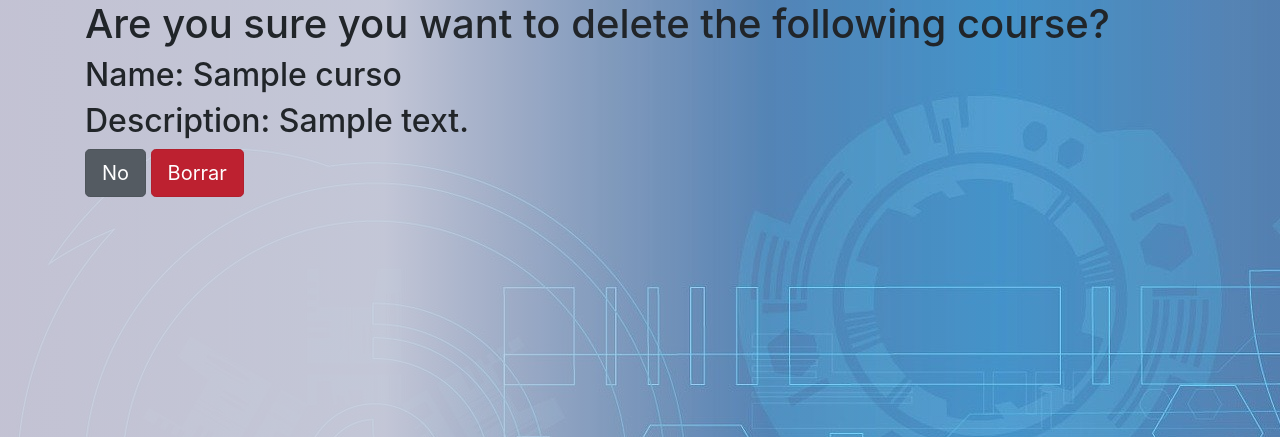
After one commit to egrilli/cursos, a Django app: page /course/1 in a window 1280 px wide. The commit adds this page. Shown: the top 437 px of the page. Run offline with Django 3.2, Linux system fonts and the light colour scheme; tables that the repository leaves empty hold one stand-in row (values such as "Sample post"); some libraries are stand-ins or nearby versions.

Commit message:
tarea finalizada

```diff
--- /dev/null
+++ b/curso_app/templates/curso_del.html
@@ -0,0 +1,12 @@
+{% extends "base.html" %}
+
+{% block contenido %}
+<div class="container">
+    <h1>Are you sure you want to delete the following course?</h1>
+    <h2>Name: {{curso.name}}</h2>
+    <h2>Description: {{curso.description}}</h2>
+    <a href="/" class="btn btn-secondary btn-lg active" role="button" aria-pressed="true">No</a>
+    <a href="/course/{{curso.id}}/delete" class="btn btn-danger btn-lg active" role="button" aria-pressed="true">Borrar</a>
+
+</div>
+{% endblock %}
--- a/curso_app/templates/index.html
+++ b/curso_app/templates/index.html
@@ -38,7 +38,7 @@
                         <th>{{curso.name}}</th>
                         <th>{{curso.description}}</th>
                         <th>{{curso.updated_at}}</th>
-                        <th>Hola</th>
+                        <th><a href="course/{{curso.id}}">Remove</a></th>
                     </tr>
                     {% endfor %}
                 </tbody>
--- a/curso_app/urls.py
+++ b/curso_app/urls.py
@@ -1,6 +1,8 @@
 from django.urls import path
 from . import views
 urlpatterns = [
-    path('', views.index),
+    path('', views.agregarLibro),
     path('crear', views.agregarLibro),
+    path('course/<id>',views.mostrarLibro),
+    path('course/<id>/delete',views.deleteLibro)
 ]
--- a/curso_app/views.py
+++ b/curso_app/views.py
@@ -3,14 +3,15 @@ from django.http import JsonResponse
 from django.contrib import messages
 from curso_app.models import *
 
-def index(request):
-    context = {
-        'cursos': Curso.objects.all()
-    }
-    return render(request, 'index.html', context)
-
 
 def agregarLibro(request):
+
+    if request.method == "GET":
+
+        context = {
+        'cursos': Curso.objects.all()
+        }
+        return render(request, 'index.html', context)
 
     if request.method == "POST":
         print(request.POST)
@@ -36,3 +37,18 @@ def agregarLibro(request):
             request.session['curso_description'] = ""
 
     return redirect("/")
+
+def mostrarLibro (request,id):
+    curso=Curso.objects.get(id=id)
+    if request.method == "GET":
+        context = {
+        'curso': curso
+        }
+    return render(request, 'curso_del.html', context)
+
+
+def deleteLibro (request,id):
+    borrar=Curso.objects.get(id=id)
+    borrar.delete()
+    messages.error(request,f"Registro numero {id} eliminado con exito")
+    return redirect ("/")
```
